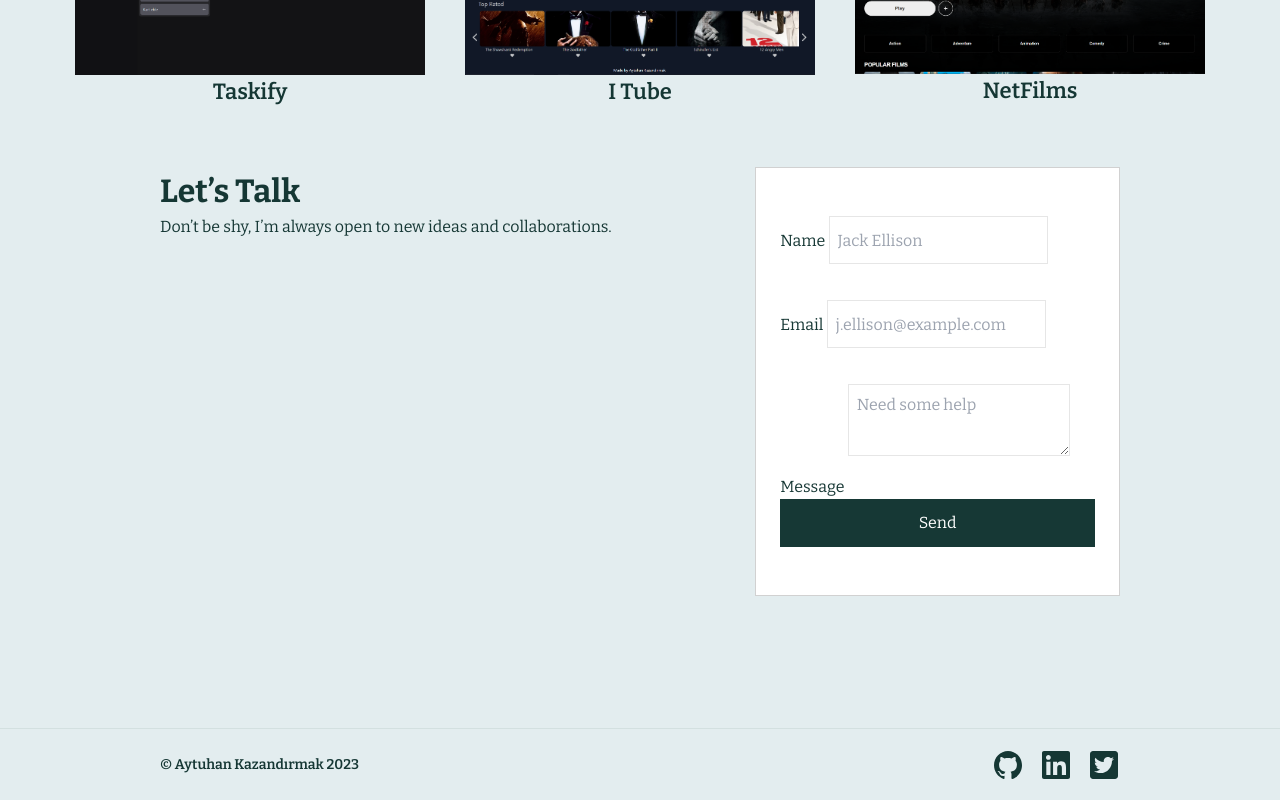
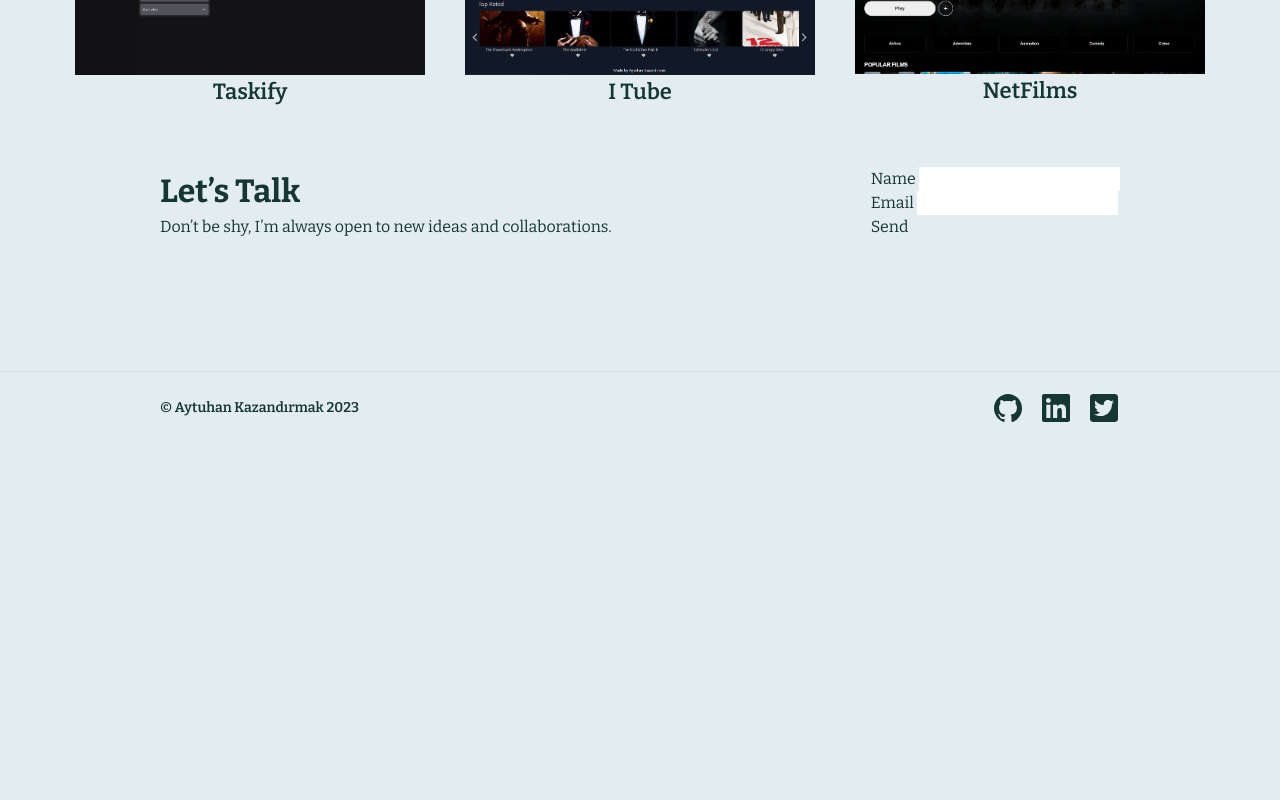
Before and after one commit to aytuhan-kazandirmak/Portfolio-Nextjs, a Next.js app: page / in a window 1280 px wide. Shown: the part 1057-1857 px from the top of the page. After the commit the page ends 1500 px from the top, so only its background shows below. Built offline with nearby package versions, Linux system fonts and the light colour scheme.

Commit message:
update contact

```diff
--- a/components/contact/index.jsx
+++ b/components/contact/index.jsx
@@ -11,28 +11,20 @@
             collaborations.
           </p>
         </div>
-        <form name="contact" method="post" netlify className={styles.form}>
-          <label htmlFor="name">
-            Name <input name="name" type="text" placeholder="Jack Ellison" />
-          </label>
-
-          <label htmlFor="email">
-            Email{" "}
-            <input
-              name="email"
-              type="email"
-              placeholder="j.ellison@example.com"
-            />
-          </label>
-
-          <label htmlFor="message">
-            Message{" "}
-            <textarea name="message" type="text" placeholder="Need some help" />
-          </label>
-
-          <button className={styles.submitButton} type="submit">
-            Send
-          </button>
+        <form name="contact" method="post" netlify>
+          <p>
+            <label>
+              Name <input type="text" name="name" />
+            </label>
+          </p>
+          <p>
+            <label>
+              Email <input type="email" name="email" />
+            </label>
+          </p>
+          <p>
+            <button type="submit">Send</button>
+          </p>
         </form>
       </div>
     </div>
```
